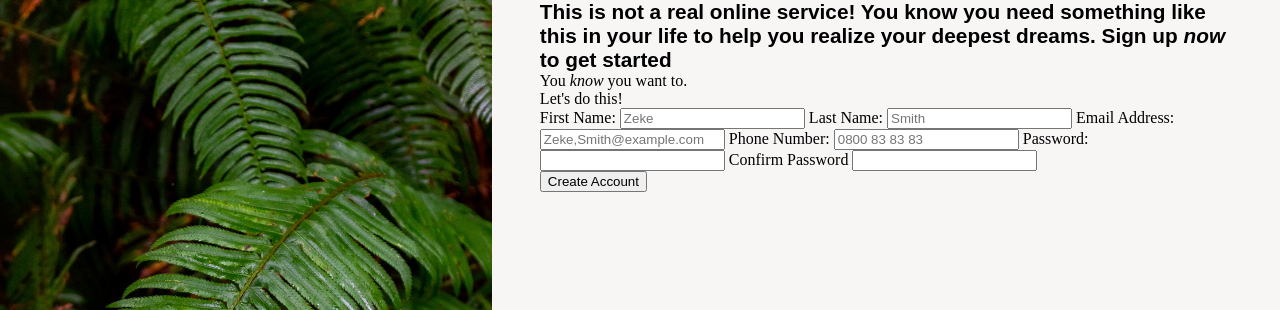
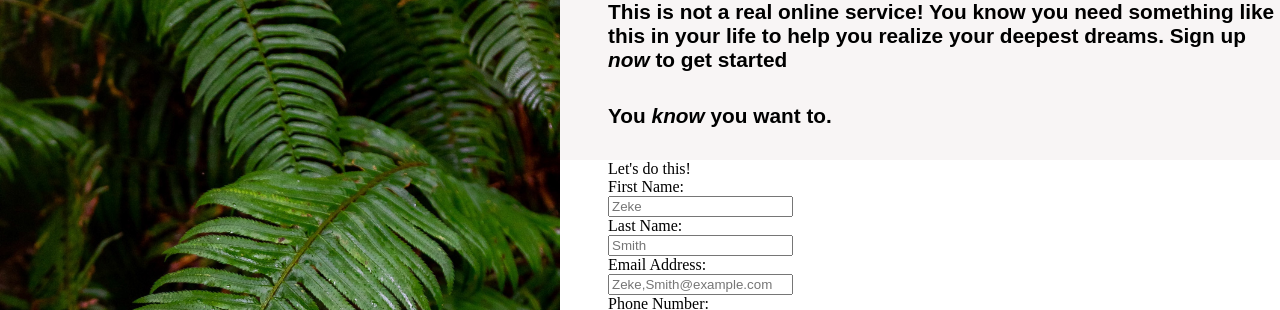
Before and after one commit to dhulkifl-a/sign-up-form, a plain HTML site: page index.html in a window 1280 px wide. Shown: the top 310 px of the page. Drawn offline with Linux system fonts and the light colour scheme.

Commit message:
Align items to the left

```diff
--- a/index.html
+++ b/index.html
@@ -25,7 +25,7 @@
      <div class="second-heading">You <em>know</em> you want to.</div>
 
      <div class="form-container">
-        <div class="third-heading">Let's do this!</div>
+        <div class="form-title">Let's do this!</div>
 
         <form action="" method="post">
             <label for="first_name">First Name:</label>
--- a/style.css
+++ b/style.css
@@ -3,7 +3,14 @@
     --main-text-color: brown;
     --main-background-color: rgb(248, 245, 245);
     --form-container-background-color: white;
-    --font: Arial, Helvetica;
+    --font: sans-serif, Arial, Helvetica;
+    --heading-font-wieight:900;
+    --container-title-size:300;
+    --form-font-weight:100;
+    --heading-bottom-margin:2rem;
+    --heading-font-size:1.3rem;
+    --heading-width:25rem;
+    --left-space: 3rem;
 }
 
 body {
@@ -39,6 +46,7 @@ img {
     height: 165px;
     display: flex;
     align-items: center;
+    justify-content: center;
 }
 
 @font-face {
@@ -54,16 +62,37 @@ img {
 }
 
 .main-content {
-    padding-left: 3rem;
     background-color: var(--main-background-color);
-    padding-right: 3rem;
-
+    display: flex;
+    flex-direction: column;
 }
 
-.first-heading {
+[class*="heading"] {
+    padding-bottom: 2rem;
     font-family: var(--font);
-    font-size: 1.3rem;
-    font-weight:900;
-    margin: 0;
-    border: 0;
+    font-size: var(--heading-font-size);
+    font-weight: var(--heading-font-wieight);
+    margin-left: var(--left-space);
 }
+
+.form-container {
+    background-color: var(--form-container-background-color);
+    width: auto;
+}
+
+
+
+form {
+    margin-left: var(--left-space);
+    display: flex;
+    flex-direction: column;
+    width: auto;
+}
+
+input, button {
+    align-self: flex-start;
+}
+
+.form-title {
+    margin-left: var(--left-space);
+}
```
